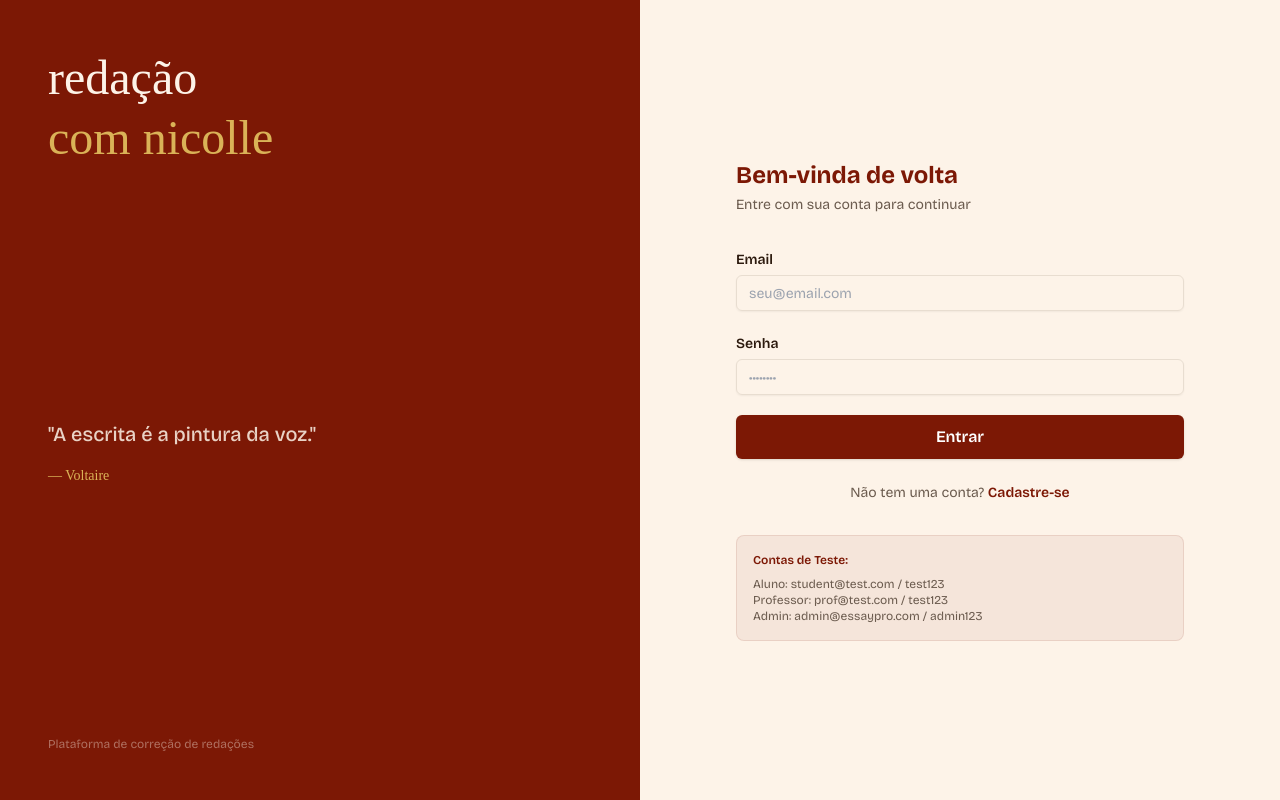
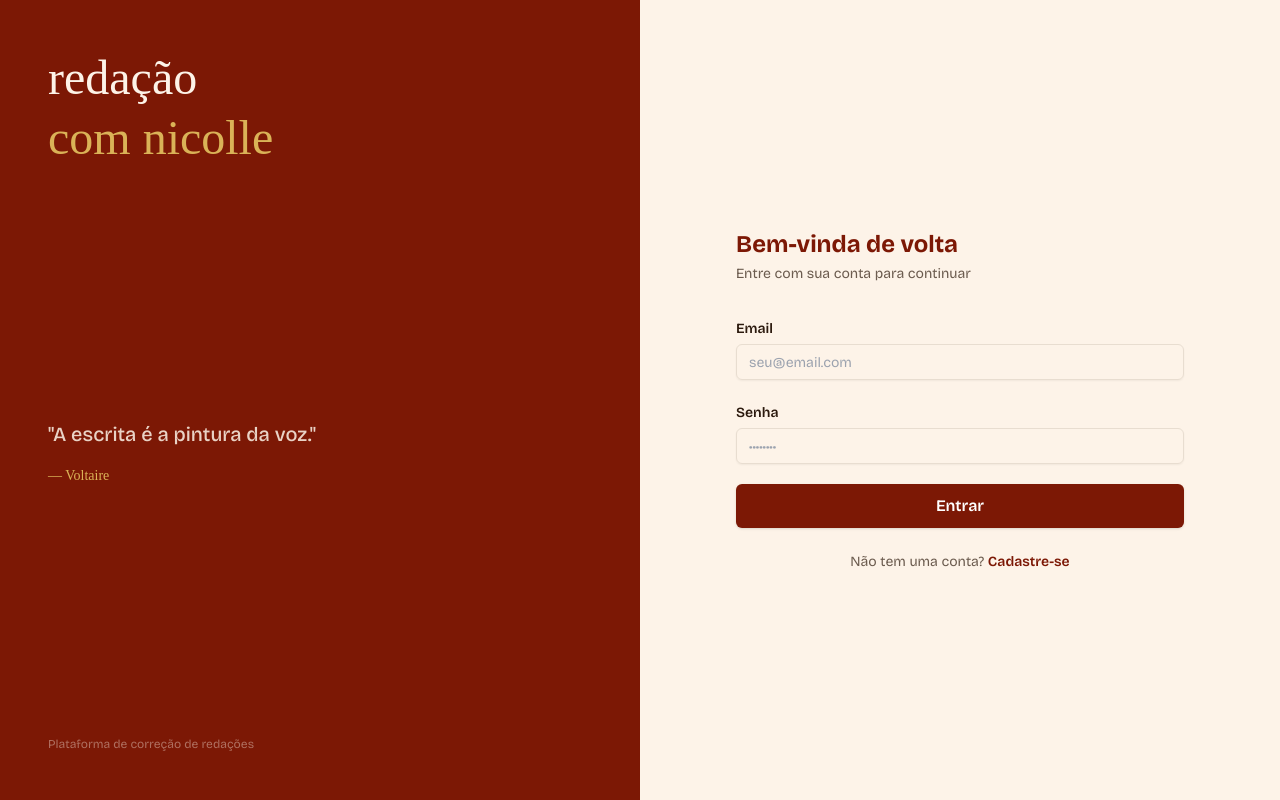
Before and after one commit to Gpizatto/Essaypro, a React (Create React App) app in the folder frontend/: page /login in a window 1280 px wide. Built offline with nearby package versions, Linux system fonts and the light colour scheme; no server answers; a web font is replaced by a local one.

Commit message:
Update Login.js

```diff
--- a/frontend/src/pages/Login.js
+++ b/frontend/src/pages/Login.js
@@ -135,12 +135,6 @@ export const Login = () => {
             </Link>
           </p>
 
-          <div className="mt-8 p-4 rounded-lg" style={{ backgroundColor: 'rgba(124,24,5,0.06)', border: '1px solid rgba(124,24,5,0.1)' }}>
-            <p className="text-xs font-semibold mb-2" style={{ color: '#7C1805' }}>Contas de Teste:</p>
-            <p className="text-xs" style={{ color: '#6B5B4E' }}>Aluno: student@test.com / test123</p>
-            <p className="text-xs" style={{ color: '#6B5B4E' }}>Professor: prof@test.com / test123</p>
-            <p className="text-xs" style={{ color: '#6B5B4E' }}>Admin: admin@essaypro.com / admin123</p>
-          </div>
         </div>
       </div>
     </div>
```
